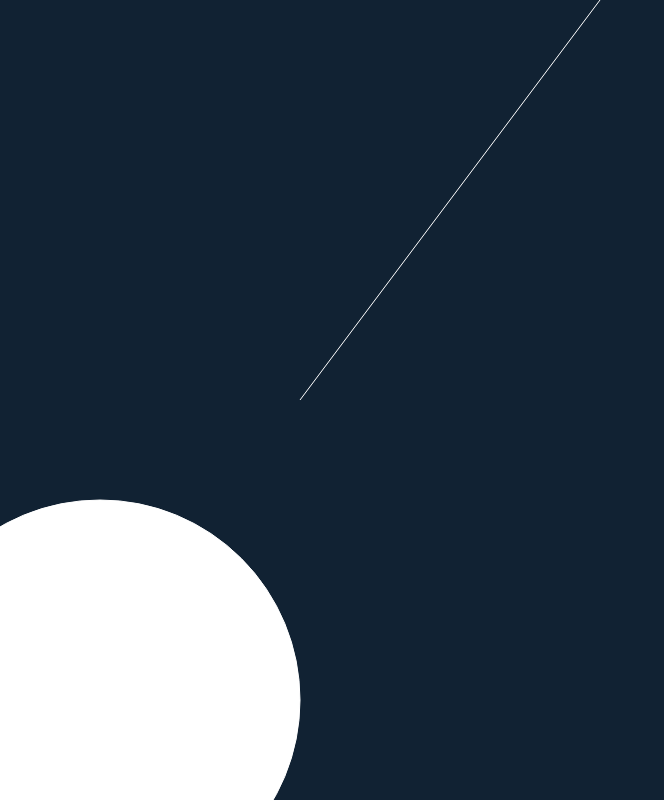
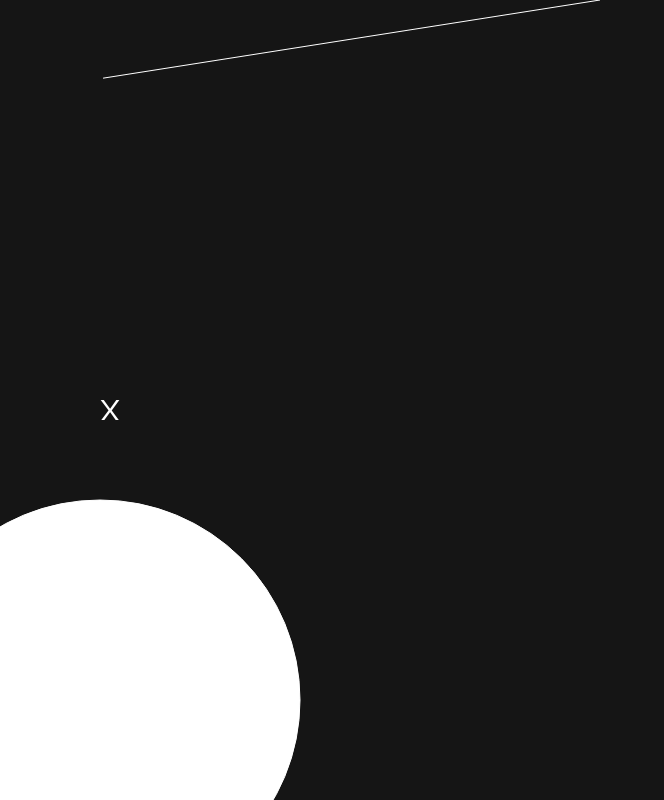
Before and after one commit to okkindel/RogueEngine, a website built with webpack: page index.html in a window 1280 px wide. Shown: the whole page, without its empty margins (0-664 px from the left). Built offline with nearby package versions, Linux system fonts and the light colour scheme.

Commit message:
build: some basic game classes

```diff
--- a/index.html
+++ b/index.html
@@ -4,7 +4,7 @@
     <meta charset="utf-8" />
     <title>rogue test</title>
     <meta name="viewport" content="width=device-width, initial-scale=1" />
-    <link rel="shortcut icon" href="./src/assets/favicon.ico" />
+    <link rel="shortcut icon" href="./assets/favicon.ico" />
     <meta name="description" content="Rogue test" />
     <meta name="author" content="Maciej Hajduk" />
     <script src="./dist/main.js"></script>
--- a/src/assets/config.json
+++ /dev/null
@@ -1,4 +0,0 @@
-{
-  "FRAMES": 60,
-  "BACKGROUND_COLOR": "#123"
-}
--- /dev/null
+++ b/src/config.json
@@ -0,0 +1,4 @@
+{
+  "FRAMES": 60,
+  "BACKGROUND_COLOR": "#151515"
+}
--- a/src/core/canvas.ts
+++ b/src/core/canvas.ts
@@ -1,5 +1,4 @@
-import CONFIG = require('../assets/config.json');
-import { setColor } from './printable';
+import CONFIG = require('../config.json');
 
 export class Canvas {
   private _context: CanvasRenderingContext2D;
@@ -26,7 +25,9 @@ export class Canvas {
   }
 
   public reload(): void {
-    this._reloadBackground();
+    this._context.fillStyle = CONFIG.BACKGROUND_COLOR;
+    this._context.fillRect(0, 0, this._canvas.width, this._canvas.height);
+    this._context.fill();
   }
 
   private _setupCanvas(): void {
@@ -36,10 +37,4 @@ export class Canvas {
     this._context.translate(0, this._canvas.height);
     this._context.scale(1, -1);
   }
-
-  private _reloadBackground(): void {
-    setColor(this._context, CONFIG.BACKGROUND_COLOR);
-    this._context.fillRect(0, 0, this._canvas.width, this._canvas.height);
-    this._context.fill();
-  }
 }
--- a/src/core/engine.ts
+++ b/src/core/engine.ts
@@ -1,7 +1,7 @@
-import CONFIG = require("../assets/config.json");
-import { Circle, Point, Section } from "../entity";
-import { setColor } from "./printable";
-import { Canvas } from "./canvas";
+import CONFIG = require('../config.json');
+
+import { GameLoop } from '../game/GameLoop';
+import { Canvas } from './canvas';
 
 export class Engine {
   private static _interval: number;
@@ -9,10 +9,7 @@ export class Engine {
   public static createLoop(): void {
     this._interval = window.setInterval(() => {
       Canvas.Instance.reload();
-
-      setColor(Canvas.Context, '#fff');
-      new Circle(new Point(100, 100), 200).draw(true);
-      new Section(new Point(300, 400), new Point(600, 800)).draw();
+      GameLoop.OnLoop();
     }, 1000 / CONFIG.FRAMES);
   }
 
--- a/src/entity/Circle.ts
+++ b/src/entity/Circle.ts
@@ -21,7 +21,7 @@ export class Circle implements Printable {
     this.radius = radius;
   }
 
-  public draw(shouldFill: boolean = false): void {
+  public draw(shouldFill: boolean = true): void {
     const ctx = Canvas.Context;
     ctx.beginPath();
     ctx.arc(this.center.x, this.center.y, this.radius, 0, 2 * Math.PI);
--- /dev/null
+++ b/src/entity/Text.ts
@@ -0,0 +1,27 @@
+import { Printable } from '../core/printable';
+import { Canvas } from '../core/canvas';
+import { Point } from './Point';
+
+export class Text implements Printable {
+  public font: string = 'Arial';
+  public position: Point;
+  public text: string;
+  public size: number;
+
+  constructor(text: string, position: Point, size: number, font?: string) {
+    if (font) { this.font = font; }
+    this.position = position;
+    this.text = text;
+    this.size = size;
+  }
+
+  public draw(shouldFill: boolean = true): void {
+    const ctx = Canvas.Context;
+    ctx.font = `${this.size}px ${this.font}`;
+    if (shouldFill) {
+      ctx.fillText(this.text, this.position.x, this.position.y);
+    } else {
+      ctx.strokeText(this.text, this.position.x, this.position.y);
+    }
+  }
+}
--- a/src/entity/index.ts
+++ b/src/entity/index.ts
@@ -2,3 +2,4 @@ export * from './Section';
 export * from './Circle';
 export * from './Point';
 export * from './Line';
+export * from './Text';
--- /dev/null
+++ b/src/game/Board.ts
@@ -0,0 +1,3 @@
+export class Board {
+
+}
--- /dev/null
+++ b/src/game/GameLoop.ts
@@ -0,0 +1,19 @@
+import { setColor } from "../core/printable";
+import { Circle, Section, Point, Text } from "../entity";
+import { Canvas } from "../core/canvas";
+
+export class GameLoop {
+    constructor() {}
+
+    public static OnLoop(): void {
+        this._drawAllEntities();
+    }
+
+    private static _drawAllEntities(): void {
+        setColor(Canvas.Context, '#fff');
+
+        new Section(new Point(Math.random() * 1000, Math.random() * 1000), new Point(600, 800)).draw();
+        new Circle(new Point(100, 100), 200).draw();
+        new Text('X', new Point(100, 400), 30).draw();
+    }
+}
```
Also changed, not shown: src/game/Player.ts (added, +20 -0 lines), src/game/Tile.ts (added, +11 -0 lines), assets/favicon.ico (renamed from src/assets/favicon.ico).
